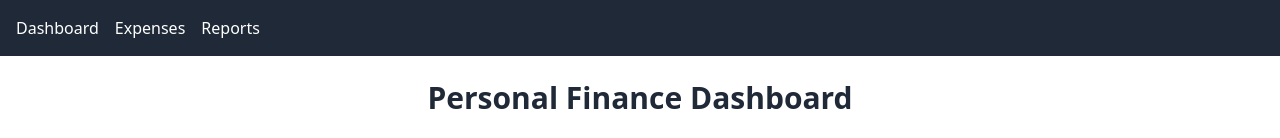
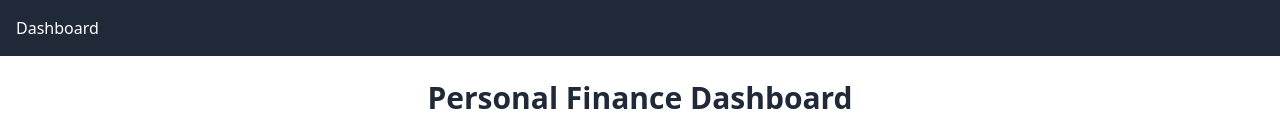
Before and after one commit to Sivasothy-Tharsi/finance-dashboard, a React (Create React App) app in the folder finance-dashboard/: page / in a window 1280 px wide. Shown: the top 138 px of the page. Built offline with nearby package versions, Linux system fonts and the light colour scheme; no server answers.

Commit message:
code updated with backend connection

```diff
--- a/finance-dashboard/src/App.js
+++ b/finance-dashboard/src/App.js
@@ -1,8 +1,6 @@
 import { Route, Routes } from "react-router-dom";
 import Navbar from "./components/Navbar";
 import ExpensesPage from "./pages/ExpensesPage";
-import ReportsPage from "./pages/ReportsPage";
-import DashboardPage from "./pages/DashboardPage";
 
 function App() {
   return (
--- a/finance-dashboard/src/components/Navbar.js
+++ b/finance-dashboard/src/components/Navbar.js
@@ -5,8 +5,8 @@ const Navbar = () => {
   return (
   <nav className="p-4 bg-gray-800 text-white flex gap-4">
     <Link to="/">Dashboard</Link>
-    <Link to="/expenses">Expenses</Link>
-    <Link to="/report">Reports</Link>
+    {/* <Link to="/expenses">Expenses</Link>
+    <Link to="/report">Reports</Link> */}
   </nav>
   )
 }
```
